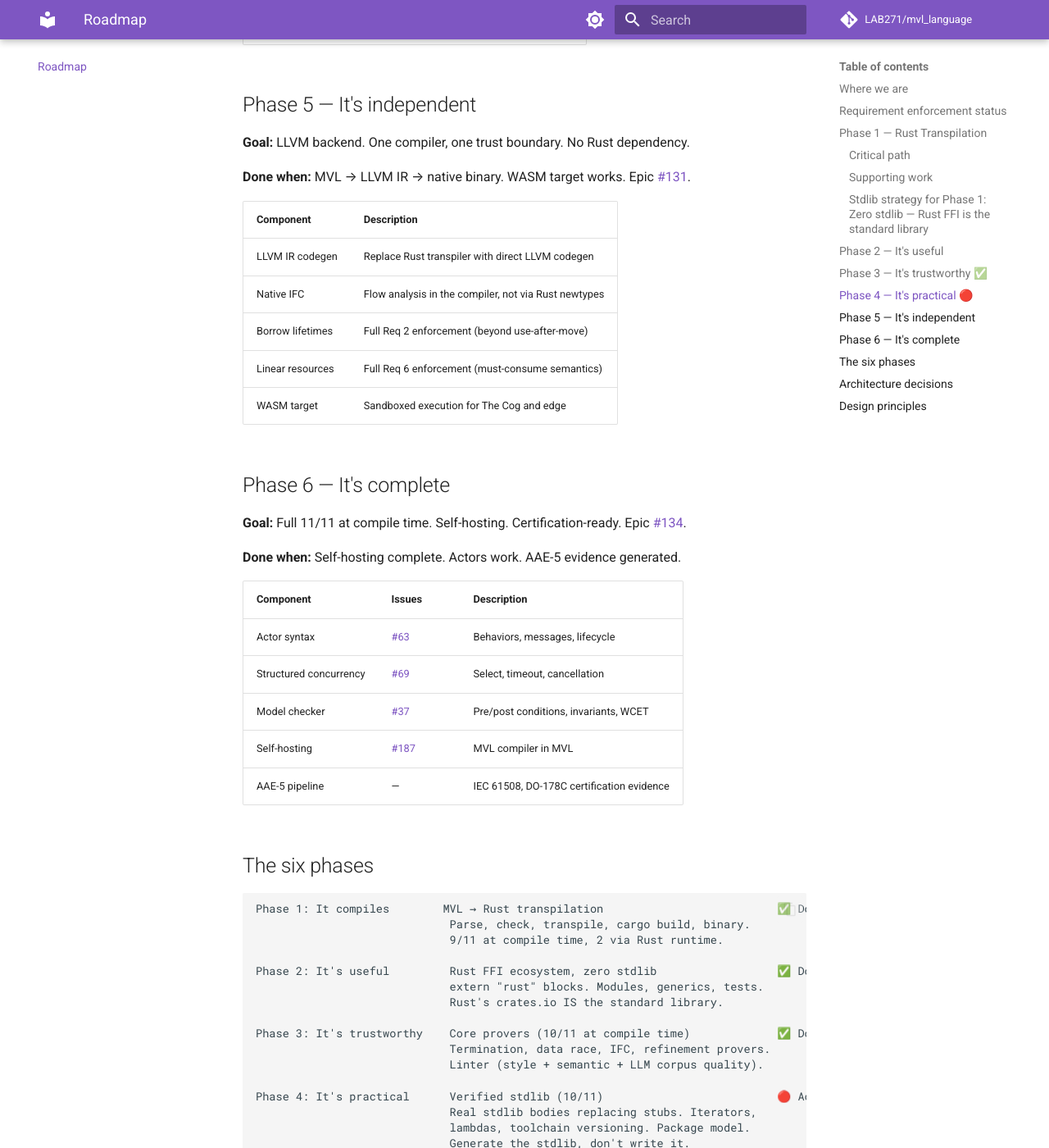
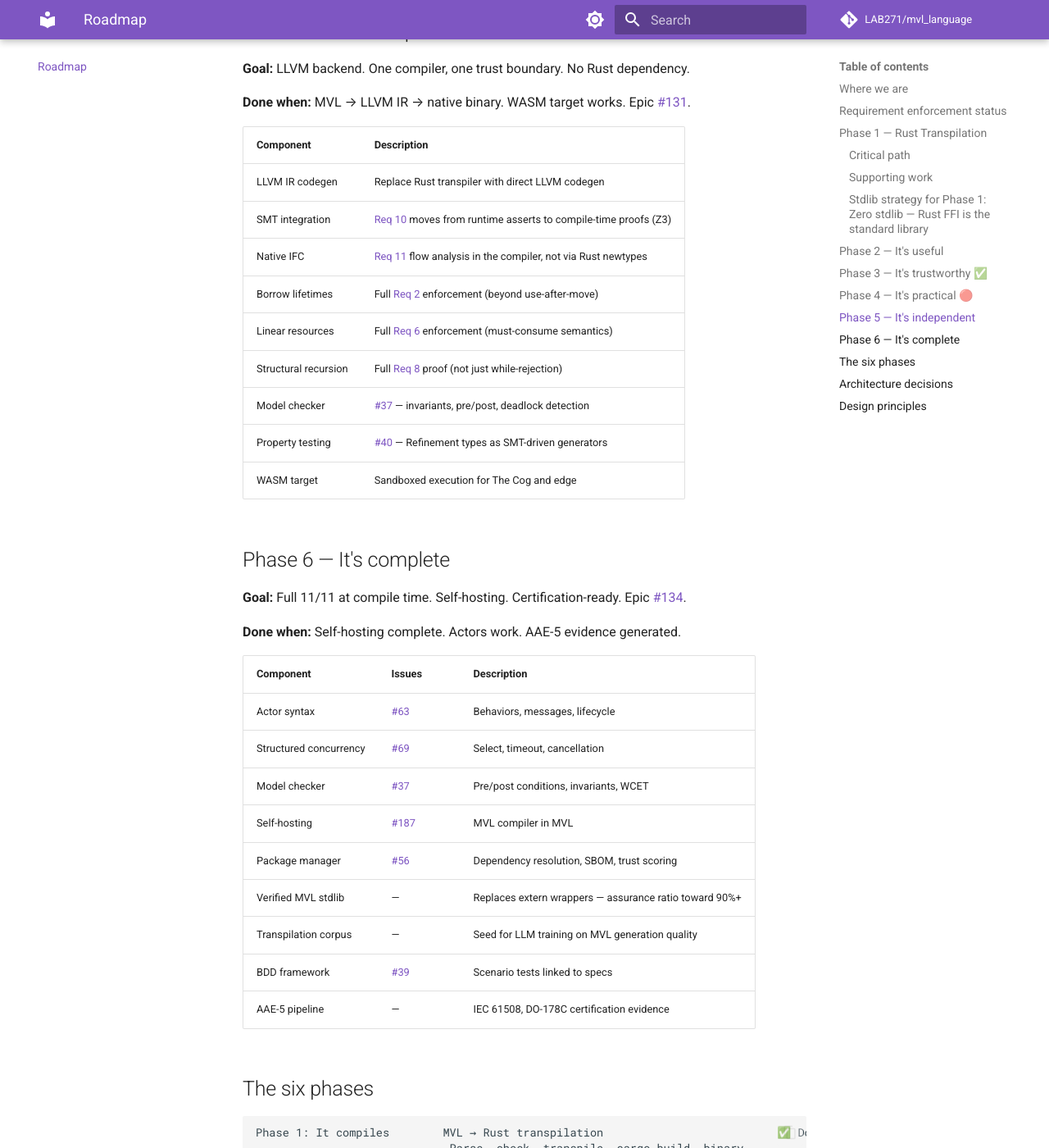
Before and after one commit to mvl-lang/mvl, an MkDocs documentation site: the page built from docs/roadmap.md, in a window 1280 px wide and 1400 px high, scrolled down 6181 px. Shown: the whole window at 82% size. Built offline with MkDocs 1.6.1 and Material for MkDocs 9.7.7, drawn with Linux system fonts in a browser that asks for light colours; comment, search, counter and statistics services are not loaded; some of the changed text lies outside the part shown.

Commit message:
fix: resolve merge conflicts in roadmap and remove stale Cargo.lock
Resolve stash merge conflicts in docs/roadmap.md by combining upstream
table structure with stashed content (issue links, additional Phase 5/6
items). Confirm Cargo.lock deletion per prior intentional removal.

Co-Authored-By: Claude Opus 4.6 (1M context) <noreply@anthropic.com>

```diff
--- a/docs/roadmap.md
+++ b/docs/roadmap.md
@@ -1,6 +1,6 @@
 # MVL Roadmap
 
-**Current version:** 0.5.6 (Phase 1 — Rust transpilation)
+**Current version:** 0.10.0 (Phase 2 — It's useful)
 **Updated:** 2026-04-12
 
 ## Where we are
@@ -173,9 +171,13 @@ extern "rust" {
 | Component | Description |
 |-----------|-------------|
 | LLVM IR codegen | Replace Rust transpiler with direct LLVM codegen |
-| Native IFC | Flow analysis in the compiler, not via Rust newtypes |
-| Borrow lifetimes | Full Req 2 enforcement (beyond use-after-move) |
-| Linear resources | Full Req 6 enforcement (must-consume semantics) |
+| SMT integration | [Req 10](requirements.md#req-10) moves from runtime asserts to compile-time proofs (Z3) |
+| Native IFC | [Req 11](requirements.md#req-11) flow analysis in the compiler, not via Rust newtypes |
+| Borrow lifetimes | Full [Req 2](requirements.md#req-2) enforcement (beyond use-after-move) |
+| Linear resources | Full [Req 6](requirements.md#req-6) enforcement (must-consume semantics) |
+| Structural recursion | Full [Req 8](requirements.md#req-8) proof (not just while-rejection) |
+| Model checker | [#37](https://github.com/LAB271/mvl_language/issues/37) — invariants, pre/post, deadlock detection |
+| Property testing | [#40](https://github.com/LAB271/mvl_language/issues/40) — Refinement types as SMT-driven generators |
 | WASM target | Sandboxed execution for The Cog and edge |
 
 ## Phase 6 — It's complete
@@ -190,6 +192,10 @@ extern "rust" {
 | Structured concurrency | [#69](https://github.com/LAB271/mvl_language/issues/69) | Select, timeout, cancellation |
 | Model checker | [#37](https://github.com/LAB271/mvl_language/issues/37) | Pre/post conditions, invariants, WCET |
 | Self-hosting | [#187](https://github.com/LAB271/mvl_language/issues/187) | MVL compiler in MVL |
+| Package manager | [#56](https://github.com/LAB271/mvl_language/issues/56) | Dependency resolution, SBOM, trust scoring |
+| Verified MVL stdlib | — | Replaces extern wrappers — assurance ratio toward 90%+ |
+| Transpilation corpus | — | Seed for LLM training on MVL generation quality |
+| BDD framework | [#39](https://github.com/LAB271/mvl_language/issues/39) | Scenario tests linked to specs |
 | AAE-5 pipeline | — | IEC 61508, DO-178C certification evidence |
 
 ## The six phases
```
Also changed, not shown: other parts of docs/roadmap.md (+0 -2 lines).
